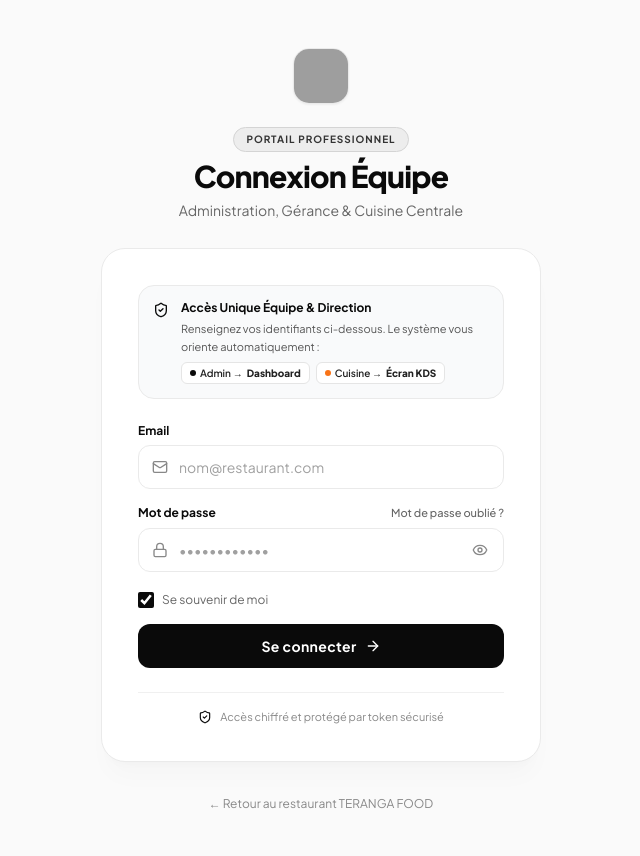
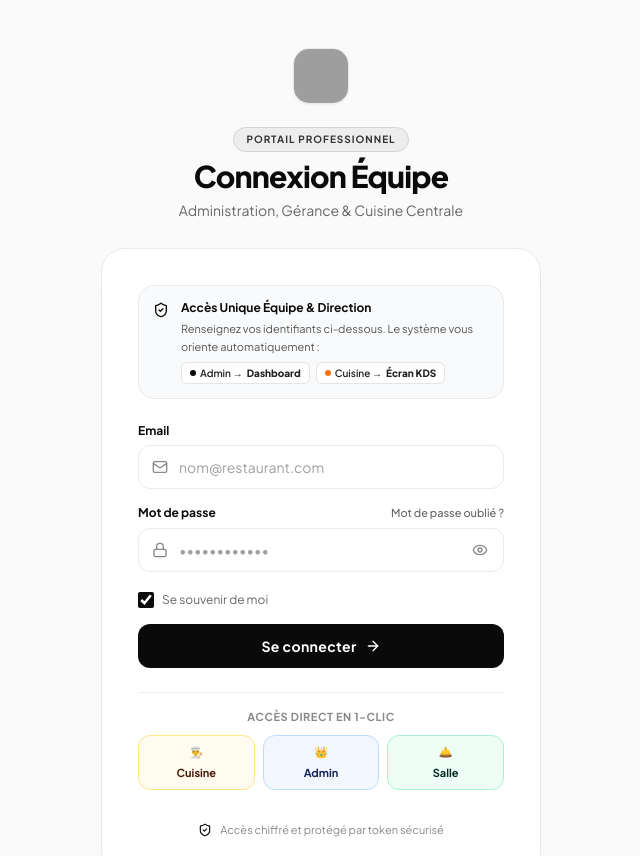
Before and after one commit to GoraNiane/terangua_food-, a React (Vite) app in the folder frontend/: page /login in a window 1280 px wide. Shown: the top 856 px of the page, without its empty margins (319-959 px from the left). Built offline with nearby package versions, Linux system fonts and the light colour scheme; no server answers; grey boxes are pictures that could not be loaded; a web font is replaced by a local one.

Commit message:
feat: ajout boutons de connexion directe 1-clic et purge automatique du cache navigateur

```diff
--- a/frontend/src/main.tsx
+++ b/frontend/src/main.tsx
@@ -9,11 +9,16 @@ createRoot(document.getElementById('root')!).render(
   </StrictMode>,
 );
 
-// Register PWA Service Worker
-if ('serviceWorker' in navigator && import.meta.env.PROD) {
-  window.addEventListener('load', () => {
-    navigator.serviceWorker.register('/sw.js').catch((err) => {
-      console.debug('ServiceWorker registration optional:', err);
+// Désactivation et purge des anciens caches de ServiceWorker pour garantir la dernière version
+if ('serviceWorker' in navigator) {
+  navigator.serviceWorker.getRegistrations().then((registrations) => {
+    for (const registration of registrations) {
+      registration.unregister();
+    }
+  });
+  if ('caches' in window) {
+    caches.keys().then((keys) => {
+      keys.forEach((key) => caches.delete(key));
     });
-  });
+  }
 }
--- a/frontend/src/pages/admin/AdminLoginPage.tsx
+++ b/frontend/src/pages/admin/AdminLoginPage.tsx
@@ -242,15 +242,89 @@ export const AdminLoginPage: React.FC = () => {
             <button
               type="submit"
               disabled={isLoading}
-              className="w-full h-11 mt-2 flex items-center justify-center gap-2 rounded-xl bg-[#0A0A0A] hover:bg-[#222222] text-white text-xs sm:text-sm font-bold tracking-wide transition-all shadow-xs active:scale-98 disabled:opacity-60 disabled:cursor-not-allowed"
+              className="w-full h-11 mt-2 flex items-center justify-center gap-2 rounded-xl bg-[#0A0A0A] hover:bg-[#222222] text-white text-xs sm:text-sm font-bold tracking-wide transition-all shadow-xs active:scale-98 disabled:opacity-60 disabled:cursor-not-allowed cursor-pointer"
             >
               <span>{isLoading ? 'Connexion en cours...' : 'Se connecter'}</span>
               {!isLoading && <ArrowRight className="w-4 h-4" />}
             </button>
           </form>
 
+          {/* Connexion Rapide 1-Clic */}
+          <div className="pt-4 border-t border-[#F0F0F0] space-y-2.5">
+            <div className="text-[11px] font-bold text-[#888888] text-center uppercase tracking-wider">
+              Accès Direct en 1-Clic
+            </div>
+            <div className="grid grid-cols-3 gap-2">
+              <button
+                type="button"
+                disabled={isLoading}
+                onClick={async () => {
+                  setEmail('kitchen@restaurant.com');
+                  setPassword('Restaurant@2026');
+                  setIsLoading(true);
+                  setErrorMessage(null);
+                  const res = await login('kitchen@restaurant.com', 'Restaurant@2026', true);
+                  if (res.success) {
+                    navigate('/kitchen', { replace: true });
+                  } else {
+                    setErrorMessage(res.error || 'Erreur');
+                    setIsLoading(false);
+                  }
+                }}
+                className="px-2 py-2 rounded-xl border border-amber-200 bg-amber-50/80 hover:bg-amber-100/90 text-amber-950 font-bold text-[11px] transition-all flex flex-col items-center justify-center gap-1 cursor-pointer active:scale-95"
+              >
+                <span>👨‍🍳</span>
+                <span>Cuisine</span>
+              </button>
+
+              <button
+                type="button"
+                disabled={isLoading}
+                onClick={async () => {
+                  setEmail('admin@restaurant.com');
+                  setPassword('Restaurant@2026');
+                  setIsLoading(true);
+                  setErrorMessage(null);
+                  const res = await login('admin@restaurant.com', 'Restaurant@2026', true);
+                  if (res.success) {
+                    navigate('/admin', { replace: true });
+                  } else {
+                    setErrorMessage(res.error || 'Erreur');
+                    setIsLoading(false);
+                  }
+                }}
+                className="px-2 py-2 rounded-xl border border-blue-200 bg-blue-50/80 hover:bg-blue-100/90 text-blue-950 font-bold text-[11px] transition-all flex flex-col items-center justify-center gap-1 cursor-pointer active:scale-95"
+              >
+                <span>👑</span>
+                <span>Admin</span>
+              </button>
+
+              <button
+                type="button"
+                disabled={isLoading}
+                onClick={async () => {
+                  setEmail('staff@restaurant.com');
+                  setPassword('Restaurant@2026');
+                  setIsLoading(true);
+                  setErrorMessage(null);
+                  const res = await login('staff@restaurant.com', 'Restaurant@2026', true);
+                  if (res.success) {
+                    navigate('/admin', { replace: true });
+                  } else {
+                    setErrorMessage(res.error || 'Erreur');
+                    setIsLoading(false);
+                  }
+                }}
+                className="px-2 py-2 rounded-xl border border-emerald-200 bg-emerald-50/80 hover:bg-emerald-100/90 text-emerald-950 font-bold text-[11px] transition-all flex flex-col items-center justify-center gap-1 cursor-pointer active:scale-95"
+              >
+                <span>🛎️</span>
+                <span>Salle</span>
+              </button>
+            </div>
+          </div>
+
           {/* Note de Sécurité */}
-          <div className="pt-4 border-t border-[#F0F0F0] flex items-center justify-center gap-2 text-[11px] text-[#888888]">
+          <div className="pt-2 flex items-center justify-center gap-2 text-[11px] text-[#888888]">
             <ShieldCheck className="w-3.5 h-3.5 text-[#0A0A0A]" />
             <span>Accès chiffré et protégé par token sécurisé</span>
           </div>
--- a/frontend/src/store/authContext.tsx
+++ b/frontend/src/store/authContext.tsx
@@ -87,13 +87,15 @@ export const AuthProvider: React.FC<{ children: React.ReactNode }> = ({ children
     setIsLoading(true);
 
     const cleanEmail = email.toLowerCase().trim();
+    const cleanPass = (pass || '').trim();
     const demoAcc = DEMO_ACCOUNTS[cleanEmail];
+    const isDemoPass = demoAcc && (demoAcc.pass === cleanPass || demoAcc.pass.toLowerCase() === cleanPass.toLowerCase());
 
     try {
       const response = await fetch(ENDPOINTS.LOGIN, {
         method: 'POST',
         headers: { 'Content-Type': 'application/json' },
-        body: JSON.stringify({ email: cleanEmail, password: pass }),
+        body: JSON.stringify({ email: cleanEmail, password: cleanPass }),
       });
 
       const data = await response.json().catch(() => null);
@@ -115,7 +117,7 @@ export const AuthProvider: React.FC<{ children: React.ReactNode }> = ({ children
       }
 
       // Si le backend renvoie une erreur mais que ce sont les identifiants préconfigurés
-      if (demoAcc && demoAcc.pass === pass) {
+      if (demoAcc && isDemoPass) {
         const mockToken = `demo_token_${demoAcc.user.role.toLowerCase()}_${Date.now()}`;
         const storage = rememberMe ? localStorage : sessionStorage;
         storage.setItem(TOKEN_KEY, mockToken);
@@ -134,7 +136,7 @@ export const AuthProvider: React.FC<{ children: React.ReactNode }> = ({ children
       };
     } catch {
       // Si le serveur distant ne répond pas, autoriser les comptes de démonstration
-      if (demoAcc && demoAcc.pass === pass) {
+      if (demoAcc && isDemoPass) {
         const mockToken = `demo_token_${demoAcc.user.role.toLowerCase()}_${Date.now()}`;
         const storage = rememberMe ? localStorage : sessionStorage;
         storage.setItem(TOKEN_KEY, mockToken);
```
